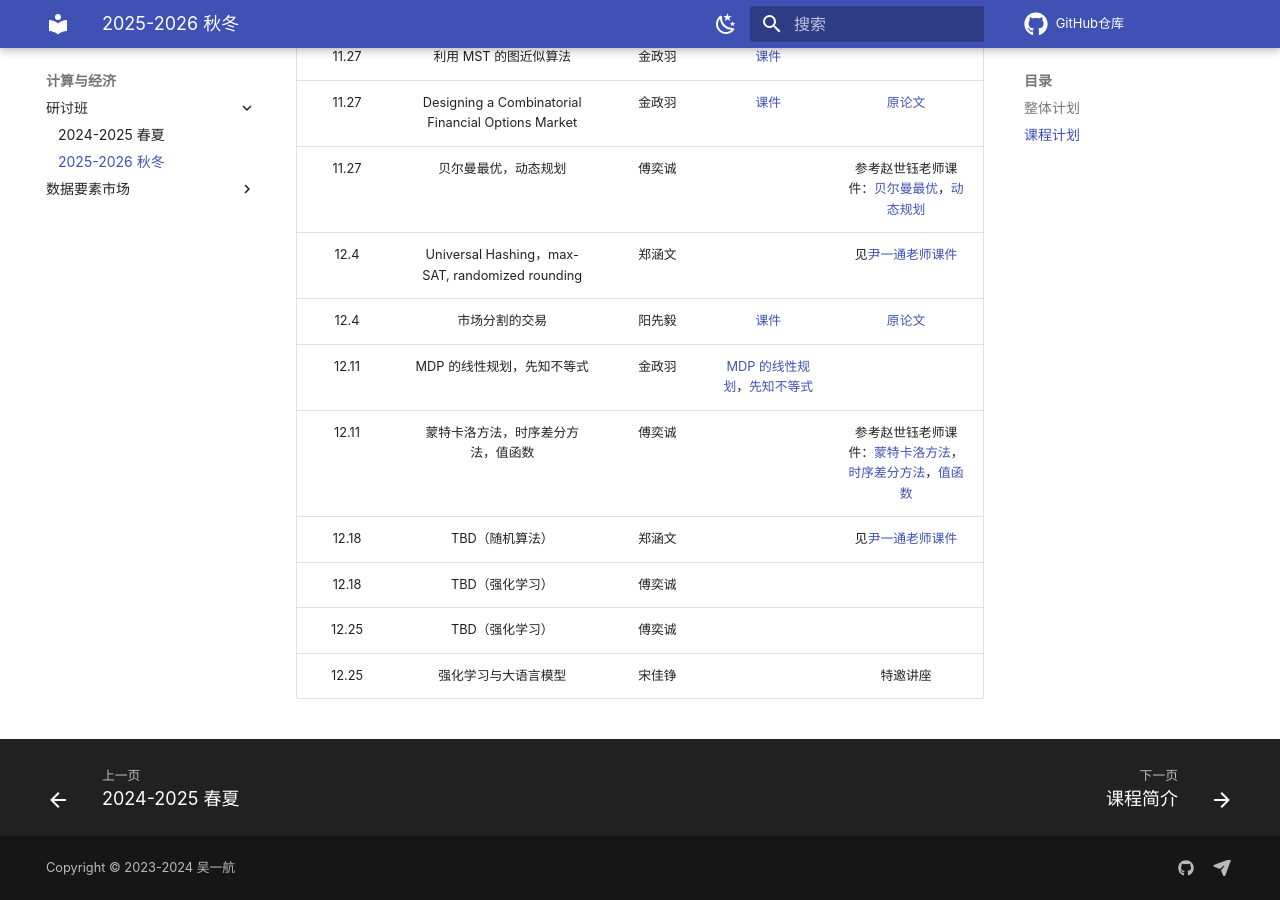
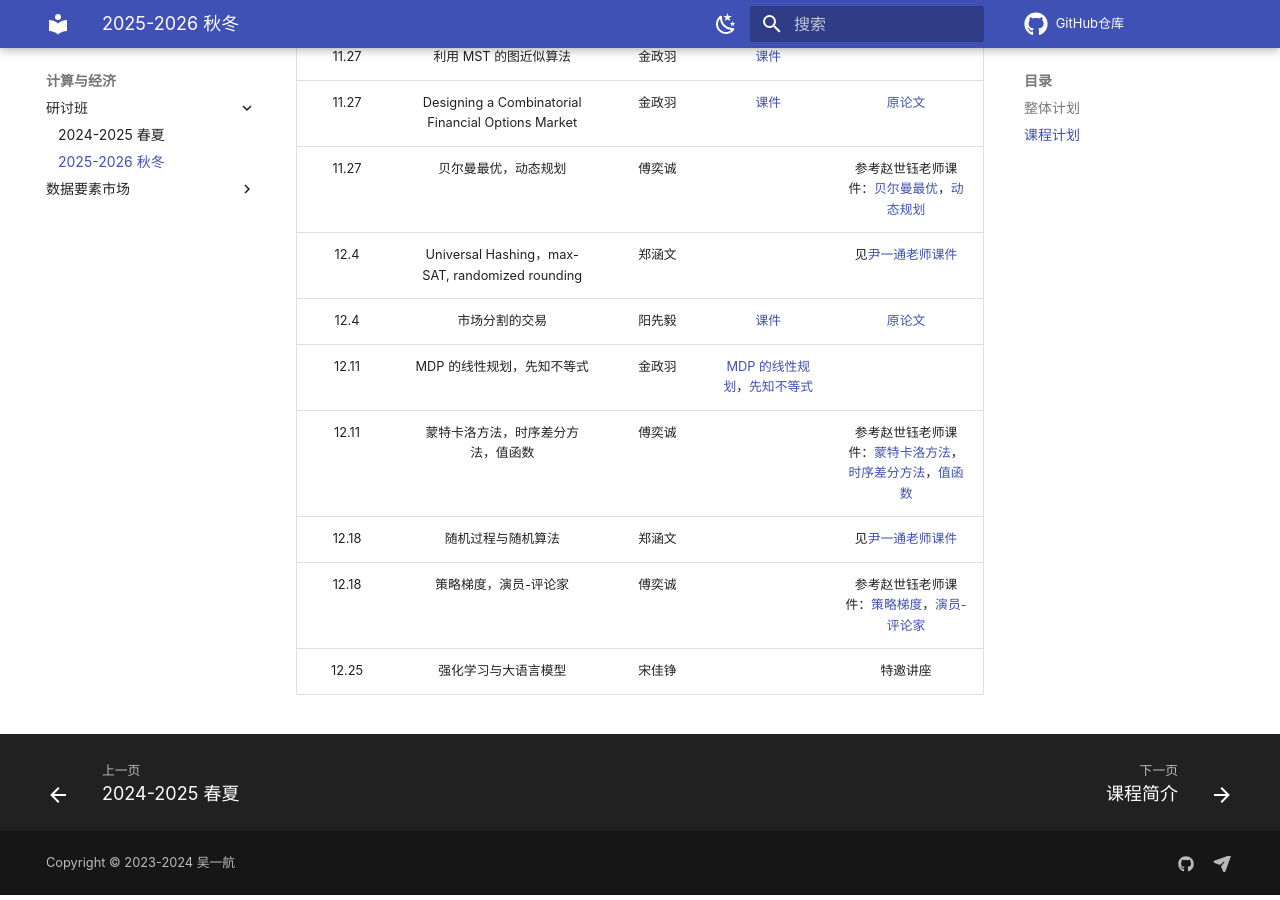
Before and after one commit to yhwu-is/Teach, an MkDocs documentation site: the page built from docs/ec/seminar/25fa.md, in a window 1280 px wide and 900 px high, scrolled down 2363 px. Built offline with MkDocs 1.6.1 and Material for MkDocs 9.7.7, drawn with Linux system fonts in a browser that asks for light colours; comment, search, counter and statistics services are not loaded.

Commit message:
docs: 更新EC讨论班

```diff
--- a/docs/ec/seminar/25fa.md
+++ b/docs/ec/seminar/25fa.md
@@ -61,7 +61,6 @@
 | 12.4 | 市场分割的交易 | 阳先毅 | [课件](25fa/市场分割的交易.pdf) | [原论文](25fa/Selling%20Consumer%20Data%20for%20Profit%20Optimal%20Market-Segmentation%20Design%20and%20its%20Consequences.pdf) |
 | 12.11 | MDP 的线性规划，先知不等式 | 金政羽 | [MDP 的线性规划](25fa/LP%20for%20MDP.pdf)，[先知不等式](25fa/prophet.pdf) |  |
 | 12.11 | 蒙特卡洛方法，时序差分方法，值函数 | 傅奕诚 |  | 参考赵世钰老师课件：[蒙特卡洛方法](25fa/L5-Monte%20Carlo%20methods.pdf)，[时序差分方法](25fa/L7-Temporal-Difference%20Learning.pdf)，[值函数](25fa/L8-Value%20function%20methods.pdf.pdf) |
-| 12.18 | TBD（随机算法） | 郑涵文 |  | 见[尹一通老师课件](https://tcs.nju.edu.cn/wiki/index.php/%E9%9A%8F%E6%9C%BA%E7%AE%97%E6%B3%95_(Fall_2015)) |
-| 12.18 | TBD（强化学习） | 傅奕诚 |  |  |
-| 12.25 | TBD（强化学习） | 傅奕诚 |  |  |
+| 12.18 | 随机过程与随机算法 | 郑涵文 |  | 见[尹一通老师课件](https://tcs.nju.edu.cn/wiki/index.php/%E9%9A%8F%E6%9C%BA%E7%AE%97%E6%B3%95_(Fall_2015)) |
+| 12.18 | 策略梯度，演员-评论家 | 傅奕诚 |  | 参考赵世钰老师课件：[策略梯度](25fa/L9-Policy%20gradient%20methods.pdf)，[演员-评论家](25fa/L10-Actor%20Critic.pdf) |
 | 12.25 | 强化学习与大语言模型 | 宋佳铮 |  | 特邀讲座 |
```
